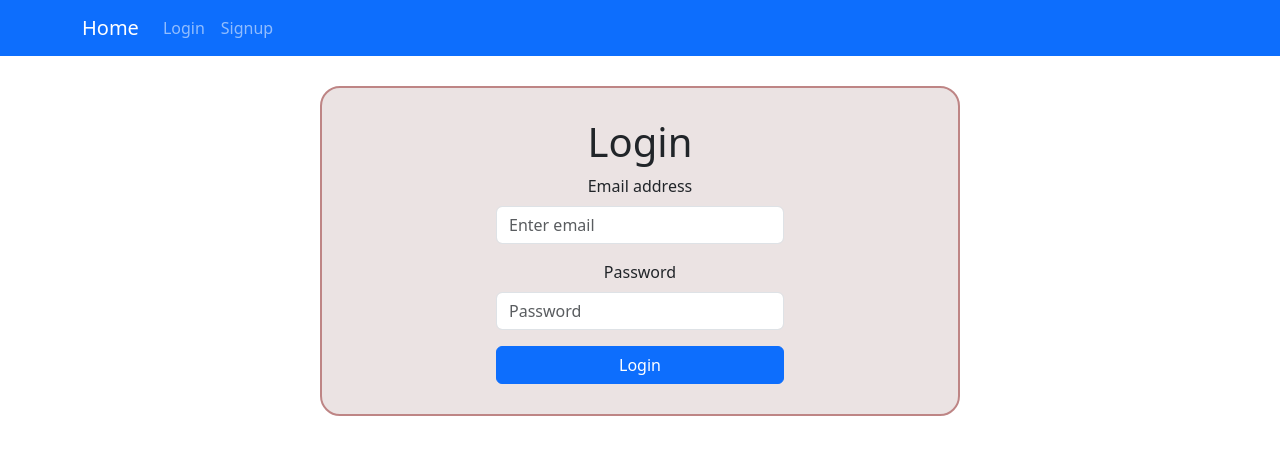
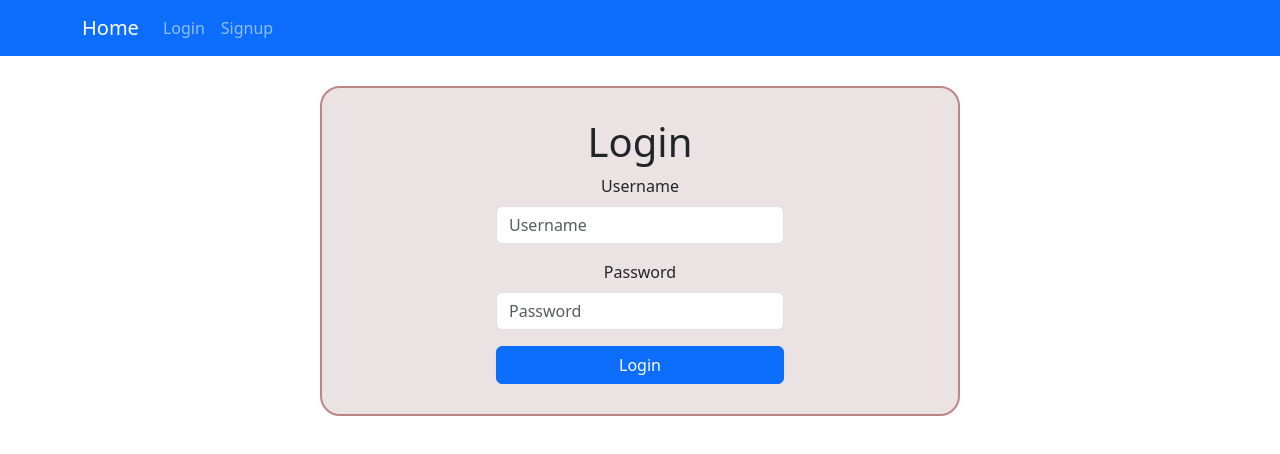
Before and after one commit to thummalaharika/designlab-frontend, a React (Vite) app: page /login in a window 1280 px wide. Shown: the top 454 px of the page. Built offline with nearby package versions, Linux system fonts and the light colour scheme.

Commit message:
added login

```diff
--- a/package.json
+++ b/package.json
@@ -10,7 +10,9 @@
     "preview": "vite preview"
   },
   "dependencies": {
+    "axios": "^1.8.2",
     "bootstrap": "^5.3.3",
+    "js-cookie": "^3.0.5",
     "react": "^18.3.1",
     "react-bootstrap": "^2.10.9",
     "react-dom": "^18.3.1",
--- a/src/components/Home.jsx
+++ b/src/components/Home.jsx
@@ -1,4 +1,5 @@
-import { useState } from 'react'
+import { useState,useEffect  } from 'react'
+import { useNavigate } from 'react-router-dom';
 import reactLogo from '../assets/react.svg'
 import viteLogo from '/vite.svg?url'
 import '../App.css'
@@ -8,11 +9,21 @@ import Placeholder from 'react-bootstrap/Placeholder';
 import Form from 'react-bootstrap/Form';
 import 'bootstrap/dist/css/bootstrap.min.css';
 import Navb from './Navb';
+import Cookies from 'js-cookie'; // Assuming you're using js-cookie for managing cookies
+
 
 
 function Home() {
   const [count, setCount] = useState(0)
   const [loading, setLoading] = useState(false);
+  const navigate = useNavigate();
+
+  useEffect(() => {
+    const token = Cookies.get('token');
+    if (!token) {
+      navigate('/login');
+    }
+  }, [navigate]);
 
   return (
     <>
--- a/src/components/Login.jsx
+++ b/src/components/Login.jsx
@@ -2,27 +2,78 @@ import Button from 'react-bootstrap/Button';
 import Form from 'react-bootstrap/Form';
 import Navb from './Navb';
 import { useState } from 'react';
+import axios from 'axios';
+import { useNavigate  } from 'react-router-dom';
+import Cookies from 'js-cookie';
 
 function Login() {
     const [password, setPassword] = useState("");
-    const handlePassword=(e)=>{
+    const [username, setUsername] = useState("");
+    const [error, setError] = useState("");  // For storing error messages
+    const navigate = useNavigate();  // To handle redirection
+
+    // Handle username change
+    const handleUsername = (e) => {
+        setUsername(e.target.value);
+    };
+
+    // Handle password change
+    const handlePassword = (e) => {
         setPassword(e.target.value);
+    };
+
+    // Handle form submission (Login)
+    const handleSubmit = async (e) => {
+        e.preventDefault();  // Prevent form default submission
+
+        try {
+            const response = await axios.post('http://127.0.0.1:8000/login/', {
+                username: username,
+                password: password
+            });
+
+            console.log(response)
+            // Check if login is successful and store token in cookies
+            if (response.status === 200 && response.data.data.token) {
+                console.log("logged in")
+                Cookies.set('token', response.data.data.token, { expires: 7 });  // Store the token in cookies for 7 days
+                navigate('/');
             }
+        } catch (error) {
+            // Handle login errors (e.g., invalid credentials)
+            setError("Invalid username or password");
+        }
+    };
+
     return (
         <>
-    <Navb/>
+            <Navb />
             <div className='authenticate-border'>
                 <h1>Login</h1>
-        <Form className='login-form'>
+                {error && <p style={{ color: 'red' }}>{error}</p>}  {/* Display error message */}
+                <Form className='login-form' onSubmit={handleSubmit}>
                     <Form.Group className="mb-3" controlId="formBasicEmail">
-            <Form.Label>Email address</Form.Label>
-            <Form.Control type="email" placeholder="Enter email" required />
+                        <Form.Label>Username</Form.Label>
+                        <Form.Control
+                            type="text"
+                            placeholder="Username"
+                            required
+                            value={username}
+                            onChange={handleUsername}
+                        />
                     </Form.Group>
 
                     <Form.Group className="mb-3" controlId="formBasicPassword">
                         <Form.Label>Password</Form.Label>
-            <Form.Control type="password" placeholder="Password" required value={password} onChange={handlePassword}/>
+                        <Form.Control
+                            type="password"
+                            placeholder="Password"
+                            required
+                            value={password}
+                            onChange={handlePassword}
+                        />
                     </Form.Group>
+
                     <Button variant="primary" type="submit" className='submit'>
                         Login
                     </Button>
--- a/src/components/Navb.jsx
+++ b/src/components/Navb.jsx
@@ -1,22 +1,51 @@
+import { useEffect, useState } from 'react';
+import { useNavigate } from 'react-router-dom';
+import Cookies from 'js-cookie';
 import Container from 'react-bootstrap/Container';
 import Nav from 'react-bootstrap/Nav';
 import Navbar from 'react-bootstrap/Navbar';
 
+function Navb() {
+    const [isLoggedIn, setIsLoggedIn] = useState(false);
+    const navigate = useNavigate();
 
-function Navb(){
+    // Check if the user is logged in by checking the token
+    useEffect(() => {
+        const token = Cookies.get('token');
+        if (token) {
+            setIsLoggedIn(true);
+        } else {
+            setIsLoggedIn(false);
+        }
+    }, []);
+
+    // Handle the logout action
+    const handleLogout = () => {
+        Cookies.remove('token');  // Remove the token from cookies
+        setIsLoggedIn(false);  // Update the logged-in state
+        navigate('/login');  // Redirect to the login page
+    };
+
     return (
         <>
         <Navbar bg="primary" data-bs-theme="dark" className='navbar'>
             <Container>
             <Navbar.Brand href="/">Home</Navbar.Brand>
             <Nav className="me-auto">
-                <Nav.Link href="/login">Login</Nav.Link>
-                <Nav.Link href="/signup">Signup</Nav.Link>
+                { !isLoggedIn &&
+                    <>
+                        <Nav.Link href="/login">Login</Nav.Link>
+                        <Nav.Link href="/signup">Signup</Nav.Link>
+                    </>
+                }
+                { isLoggedIn &&
+                    <Nav.Link onClick={handleLogout}>Logout</Nav.Link>
+                }
             </Nav>
             </Container>
         </Navbar>
         </>
-    )
+    );
 }
 
 export default Navb;
--- a/src/components/Signup.jsx
+++ b/src/components/Signup.jsx
@@ -2,38 +2,55 @@ import Button from 'react-bootstrap/Button';
 import Form from 'react-bootstrap/Form';
 import Navb from './Navb';
 import { useEffect, useState } from 'react';
+import axios from 'axios';
 
 function Signup() {
-
+    const [email, setEmail] = useState("");
+    const [username, setUsername] = useState("");
     const [password, setPass] = useState("");
     const [confirmpass, setConfirm] = useState("");
     const [isDisabled, setDisabled] = useState(true);
+    const [message, setMessage] = useState("");
 
-    const handlePassword=(e)=>{
-        setPass(e.target.value);
+    const handleEmail = (e) => setEmail(e.target.value);
+    const handleUsername = (e) => setUsername(e.target.value);
+    const handlePassword = (e) => setPass(e.target.value);
+    const handleConfirm = (e) => setConfirm(e.target.value);
+
+    useEffect(() => {
+        setDisabled(confirmpass !== password || !email || !username);
+    }, [confirmpass, password, email, username]);
+
+    const handleSignup = async (e) => {
+        e.preventDefault();
+        try {
+            const response = await axios.post('http://127.0.0.1:8000/signup/', {
+                email: email,
+                username: username,
+                password: password
+            });
+            setMessage(response.data.message);
+        } catch (error) {
+            console.log(error)
+            setMessage(error.response?.data?.message || "Signup failed. Please try again.");
         }
-
-    const handleConfirm=(e)=>{
-        setConfirm(e.target.value);
-    }
-
-    useEffect(()=>{
-        if(confirmpass==password){
-            setDisabled(false);
-        }else{
-            setDisabled(true);
-        }
-    }, [confirmpass,password])
+    };
 
     return (
         <>
-    <Navb/>
+            <Navb />
             <div className='authenticate-border'>
                 <h1>Sign up</h1>
-        <Form className='signup-form'>
+                {message && <p>{message}</p>}
+                <Form className='signup-form' onSubmit={handleSignup}>
                     <Form.Group className="mb-3" controlId="formBasicEmail">
                         <Form.Label>Email address</Form.Label>
-            <Form.Control type="email" placeholder="Enter email" required />
+                        <Form.Control type="email" placeholder="Enter email" required value={email} onChange={handleEmail} />
+                    </Form.Group>
+
+                    <Form.Group className="mb-3" controlId="formBasicUsername">
+                        <Form.Label>Username</Form.Label>
+                        <Form.Control type="text" placeholder="Username" required value={username} onChange={handleUsername} />
                     </Form.Group>
 
                     <Form.Group className="mb-3" controlId="formBasicPassword">
@@ -41,10 +58,11 @@ function Signup() {
                         <Form.Control type="password" placeholder="Password" required value={password} onChange={handlePassword} />
                     </Form.Group>
 
-        <Form.Group className="mb-3" controlId="formBasicPassword">
+                    <Form.Group className="mb-3" controlId="formBasicConfirmPassword">
                         <Form.Label>Re-enter password</Form.Label>
                         <Form.Control type="password" placeholder="Confirm Password" required value={confirmpass} onChange={handleConfirm} />
                     </Form.Group>
+
                     <Button variant="primary" type="submit" className='submit' disabled={isDisabled}>
                         Signup
                     </Button>
@@ -55,3 +73,5 @@ function Signup() {
 }
 
 export default Signup;
+
+// Let me know if you want me to handle loading states or redirect on successful signup! 🚀
```
Also changed, not shown: 1 other file (tests, documents, lock files or other folders). Lines whose indentation alone changed are shown as unchanged.
